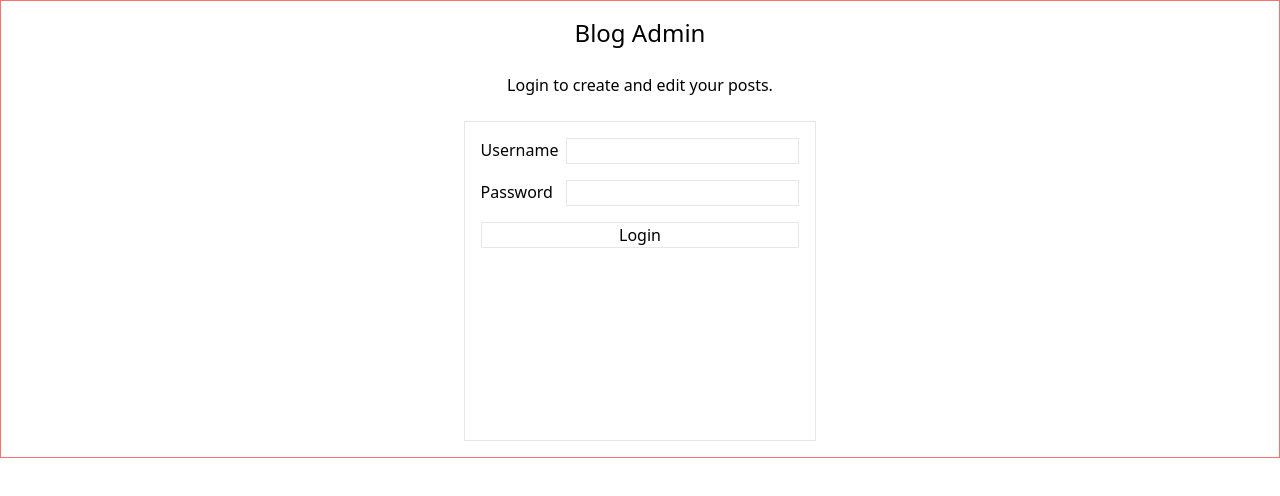
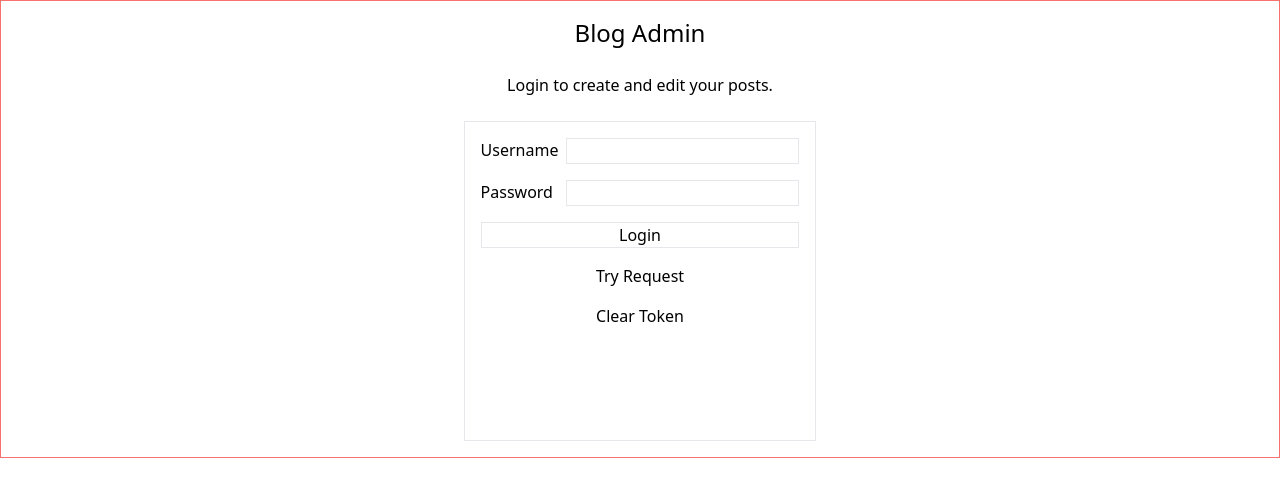
Before and after one commit to ken-ux/blog-admin, a React (Vite) app: page / in a window 1280 px wide. Shown: the top 496 px of the page. Built offline with nearby package versions, Linux system fonts and the light colour scheme; no server answers.

Commit message:
Add button to check that JWT auth works

```diff
--- a/src/components/LoginForm.tsx
+++ b/src/components/LoginForm.tsx
@@ -1,7 +1,7 @@
 const url = import.meta.env.VITE_API_URL + "/login";
 
 export default function LoginForm() {
-  async function submit(e: React.FormEvent) {
+  async function submitHandler(e: React.FormEvent) {
     e.preventDefault();
     const postData = new URLSearchParams(
       new FormData(e.target as HTMLFormElement) as unknown as string
@@ -21,16 +21,27 @@ export default function LoginForm() {
 
       // Save to local storage if result includes token
       if (result.token) {
-        localStorage.setItem("token", result);
+        localStorage.setItem("token", result.token);
       }
     } catch (error) {
       console.error("Error:", error);
     }
   }
 
+  const clickHandler = async () => {
+    const urlTwo = import.meta.env.VITE_API_URL + "/protected";
+    const response = await fetch(urlTwo, {
+      headers: {
+        Authorization: localStorage.getItem("token") as string,
+      },
+    });
+    const result = await response.json();
+    console.log(result);
+  };
+
   return (
     <form
-      onSubmit={submit}
+      onSubmit={submitHandler}
       // action={url}
       method="post"
       className="border min-h-80 p-4 flex flex-col gap-4"
@@ -60,6 +71,17 @@ export default function LoginForm() {
       <button type="submit" className="border">
         Login
       </button>
+      <button type="button" onClick={clickHandler}>
+        Try Request
+      </button>
+      <button
+        type="button"
+        onClick={() => {
+          console.log(localStorage.clear());
+        }}
+      >
+        Clear Token
+      </button>
     </form>
   );
 }
```
